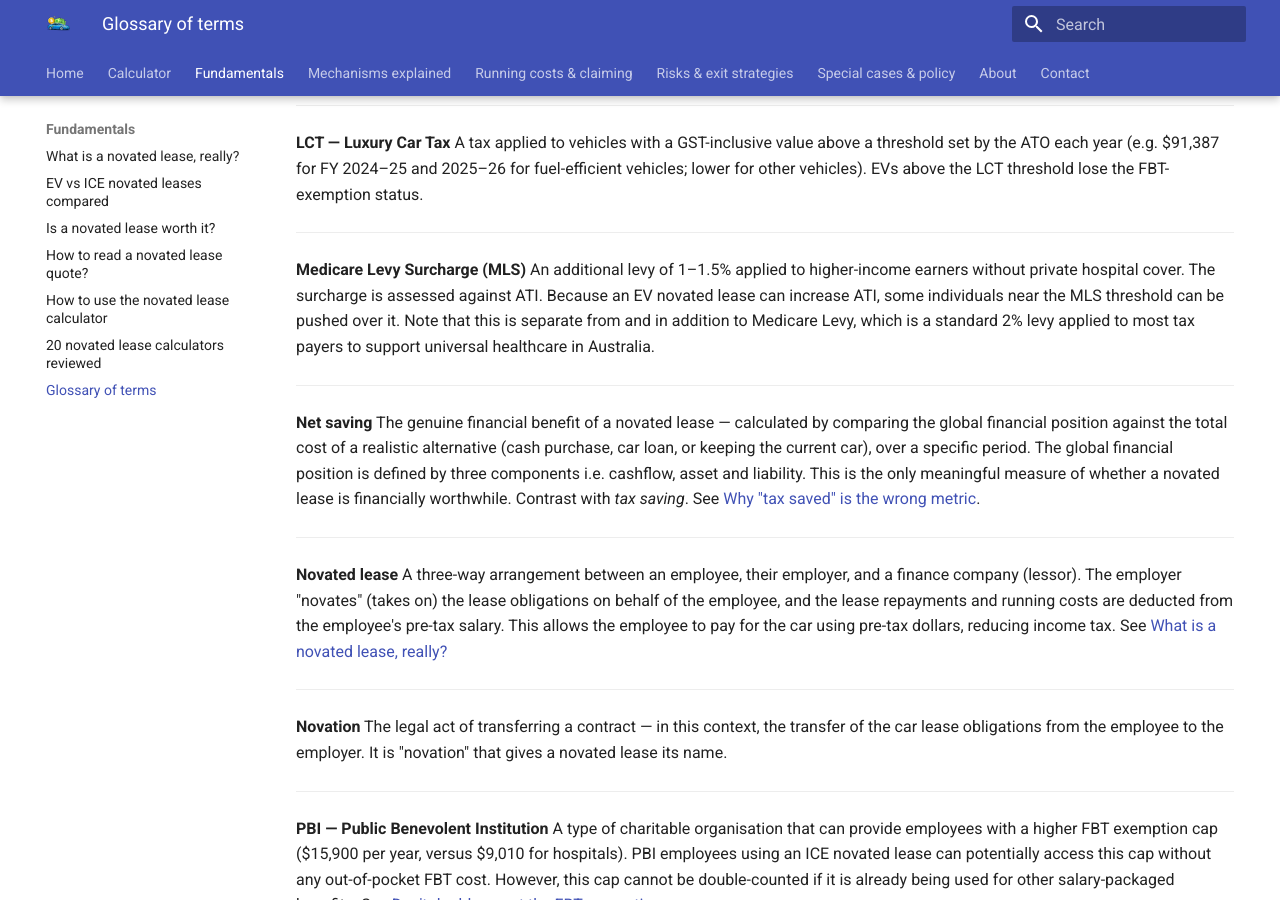
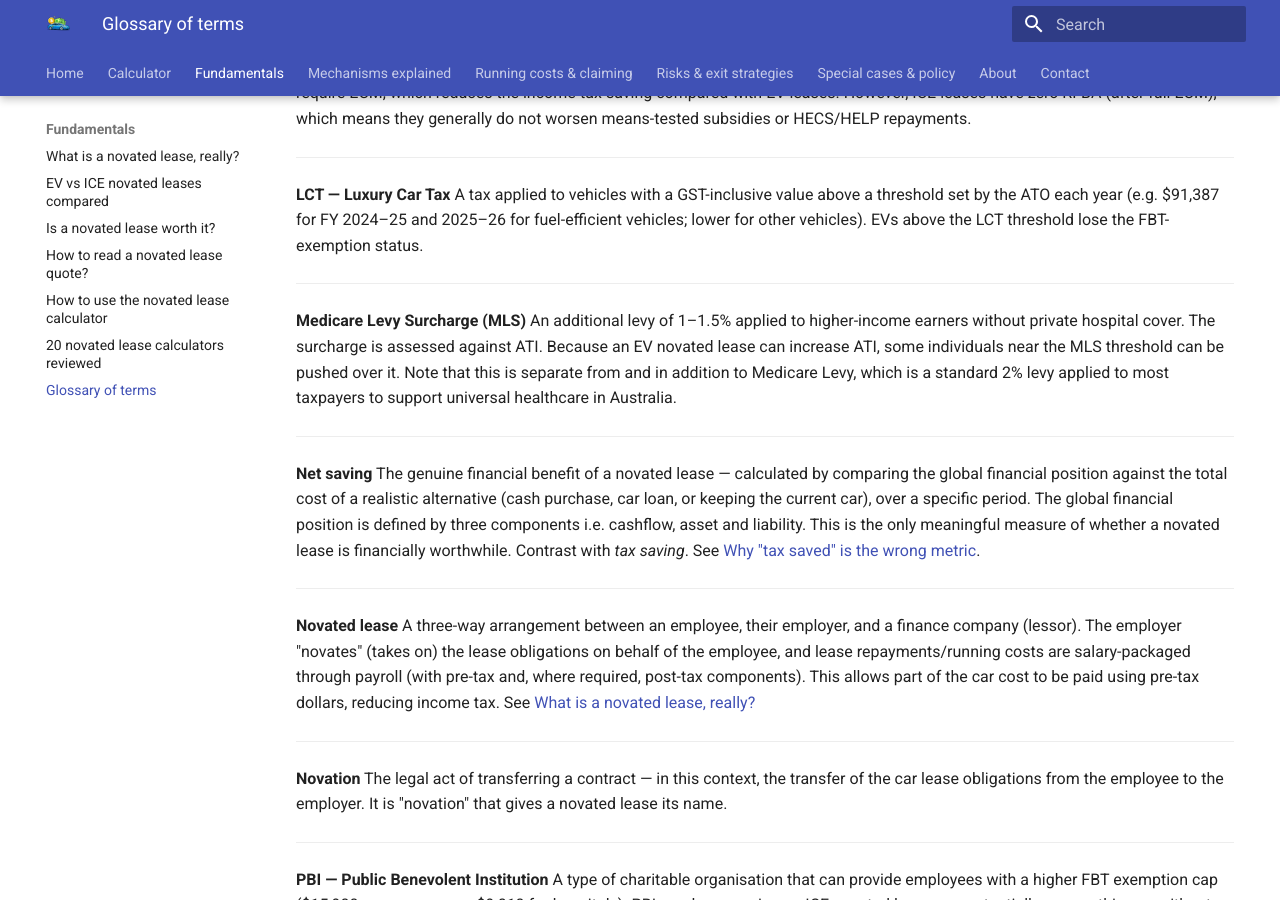
Before and after one commit to novatedlease/novatedlease.github.io, an MkDocs documentation site: the page built from docs/start-here/glossary.md, in a window 1280 px wide and 900 px high, scrolled down 2268 px. Built offline with MkDocs 1.6.1 and Material for MkDocs 9.7.7, drawn with Linux system fonts in a browser that asks for light colours; some of the changed text lies outside the part shown.

Commit message:
Fix glossary definitions and typos

```diff
--- a/docs/start-here/glossary.md
+++ b/docs/start-here/glossary.md
@@ -15,7 +15,7 @@
 ---
 
 **Budgeted running costs**
-The portion of pre-tax salary set aside each pay cycle to cover the ongoing costs of running the car — fuel or electricity, tyres, servicing, registration, and insurance. This money sits in a dedicated account and is claimed as expenses are incurred. Unspent amounts are returned at end of lease; shortfalls are billed as post-tax top-ups. See [Running costs as a piggy bank](../running-costs/running-costs-piggy-bank.md).
+The budgeted amount set aside each pay cycle to cover ongoing car costs — fuel or electricity, tyres, servicing, registration, and insurance. This money sits in a dedicated account and is later reconciled against eligible claims (e.g. reimbursement claims, including ATO shortcut-method claims where applicable). Unspent amounts are returned at lease end; if the budget is too low, contributions could be adjusted adjusted (for example via higher ongoing deductions or top-ups). See [Running costs as a piggy bank](../running-costs/running-costs-piggy-bank.md).
 
 ---
 
@@ -86,7 +86,7 @@
 ---
 
 **Medicare Levy Surcharge (MLS)**
-An additional levy of 1–1.5% applied to higher-income earners without private hospital cover. The surcharge is assessed against ATI. Because an EV novated lease can increase ATI, some individuals near the MLS threshold can be pushed over it. Note that this is separate from and in addition to Medicare Levy, which is a standard 2% levy applied to most tax payers to support universal healthcare in Australia.
+An additional levy of 1–1.5% applied to higher-income earners without private hospital cover. The surcharge is assessed against ATI. Because an EV novated lease can increase ATI, some individuals near the MLS threshold can be pushed over it. Note that this is separate from and in addition to Medicare Levy, which is a standard 2% levy applied to most taxpayers to support universal healthcare in Australia.
 
 ---
 
@@ -96,7 +96,7 @@
 ---
 
 **Novated lease**
-A three-way arrangement between an employee, their employer, and a finance company (lessor). The employer "novates" (takes on) the lease obligations on behalf of the employee, and the lease repayments and running costs are deducted from the employee's pre-tax salary. This allows the employee to pay for the car using pre-tax dollars, reducing income tax. See [What is a novated lease, really?](../start-here/what-is-novated-lease.md)
+A three-way arrangement between an employee, their employer, and a finance company (lessor). The employer "novates" (takes on) the lease obligations on behalf of the employee, and lease repayments/running costs are salary-packaged through payroll (with pre-tax and, where required, post-tax components). This allows part of the car cost to be paid using pre-tax dollars, reducing income tax. See [What is a novated lease, really?](../start-here/what-is-novated-lease.md)
 
 ---
 
```
Also changed, not shown: other parts of docs/start-here/glossary.md (+1 -1 lines).
